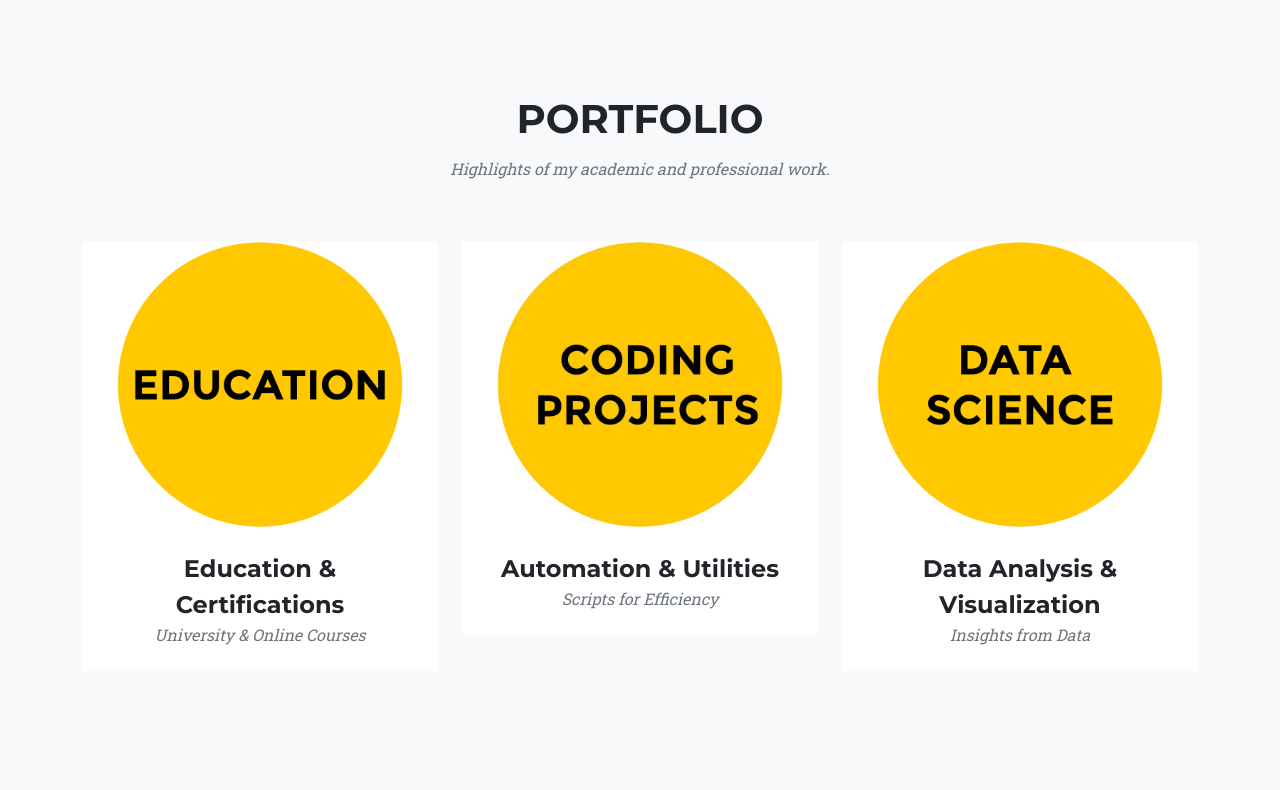
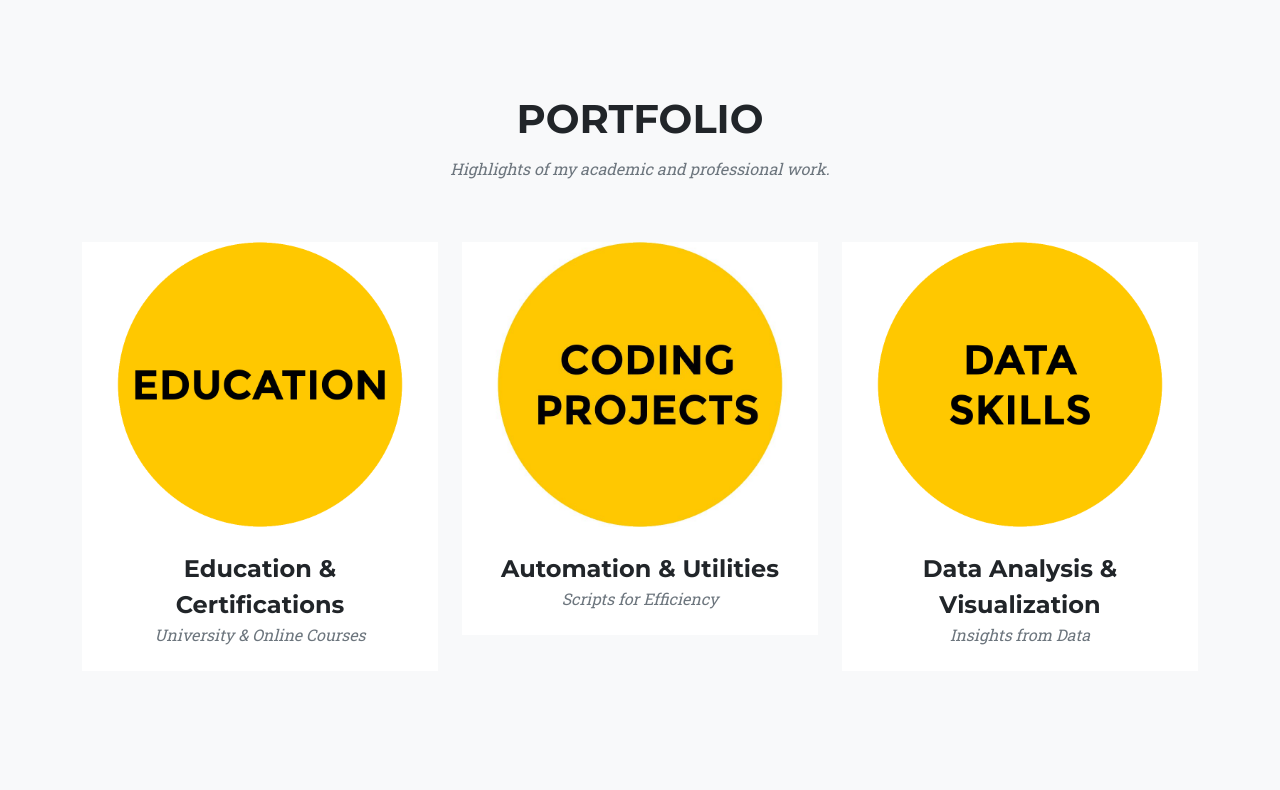
Before and after one commit to EikeHanel/Portfolio-Website, a Flask app: page / in a window 1280 px wide. Shown: the part 1726-2516 px from the top of the page. Run offline with Flask 3, Linux system fonts and the light colour scheme; some libraries are stand-ins or nearby versions.

Commit message:
Change Data Science to Data Skills

```diff
--- a/templates/index.html
+++ b/templates/index.html
@@ -160,7 +160,7 @@
                                 <div class="portfolio-hover">
                                     <div class="portfolio-hover-content"><i class="fas fa-plus fa-3x"></i></div>
                                 </div>
-                                <img class="img-fluid" src="static/assets/img/portfolio/p_data2.png" alt="Additional Item" />
+                                <img class="img-fluid" src="static/assets/img/portfolio/p_data3.png" alt="Additional Item" />
                             </a>
                             <div class="portfolio-caption">
                                 <div class="portfolio-caption-heading">Data Analysis & Visualization</div>
```
Also changed, not shown: static/assets/img/portfolio/p_data2.png (deleted), static/assets/img/portfolio/p_data3.png (added).
